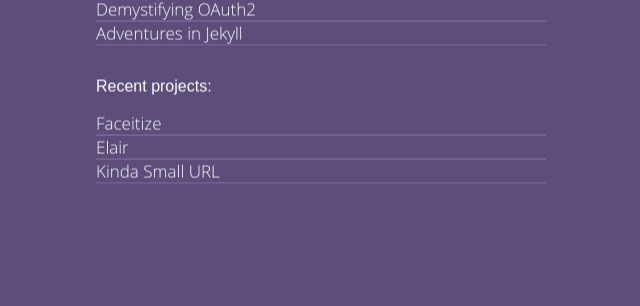
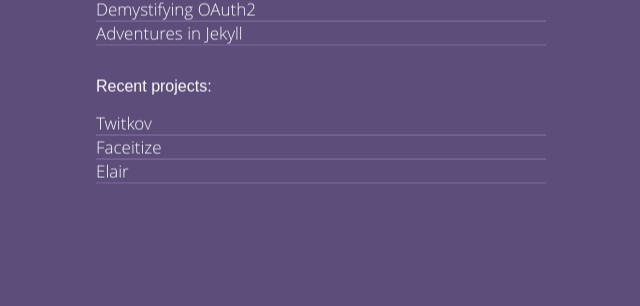
Before and after one commit to mattmatters/personal_site, a Jekyll site: the page built from index.html, in a window 1280 px wide. Shown: the part 517-823 px from the top of the page, without its empty margins (319-959 px from the left). Built offline with Jekyll 4.4.1, drawn with Linux system fonts in a browser that asks for light colours; some of the changed lines change nothing that is shown.

Commit message:
Add Twitkov to project list

```diff
--- a/_config.yml
+++ b/_config.yml
@@ -1,8 +1,9 @@
 # Site settings
 title: Matt Matters
 description: "Matters that effect mostly Matt"
-baseurl: "" # for test: remove string '/space-jekyll-templa' to ''
-url: "https://mattmatters.github.io"
+baseurl: ""
+url: "https://mattmatters.io"
+
 # User settings
 username: Matt Lewis
 user_title: Web Everything
@@ -16,7 +17,6 @@ profile_picture: /assets/img/coolMatt.jpg
 markdown: kramdown
 highlighter: rouge
 permalink: /:title/
-
 
 # html minify
 compress_html:
@@ -37,8 +37,11 @@ links:
     url: /tags
   - title: about me
     url: /about
-# projects in header index
+
+# Projects in header index
 projects:
+  - name: Twitkov
+    url: https://twitkov.club
   - name: Faceitize
     url: https://github.com/mattmatters/faceitize
   - name: Elair
@@ -46,6 +49,7 @@ projects:
   - name: Kinda Small URL
     url: http://www.kindasmallurl.fun
 
+# All of the other dumb stuff I do
 random:
   - name: Muffin Madness
     url: http://muffinmadness.win
```
